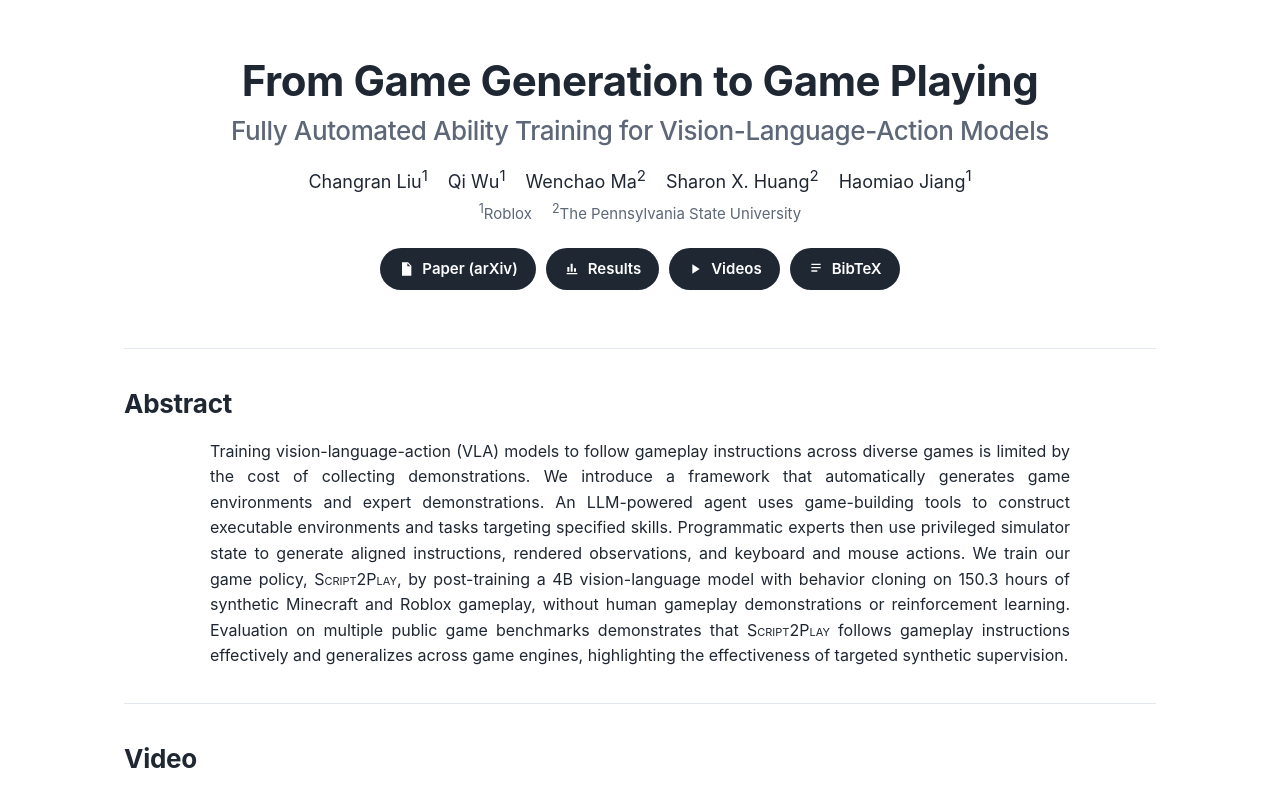
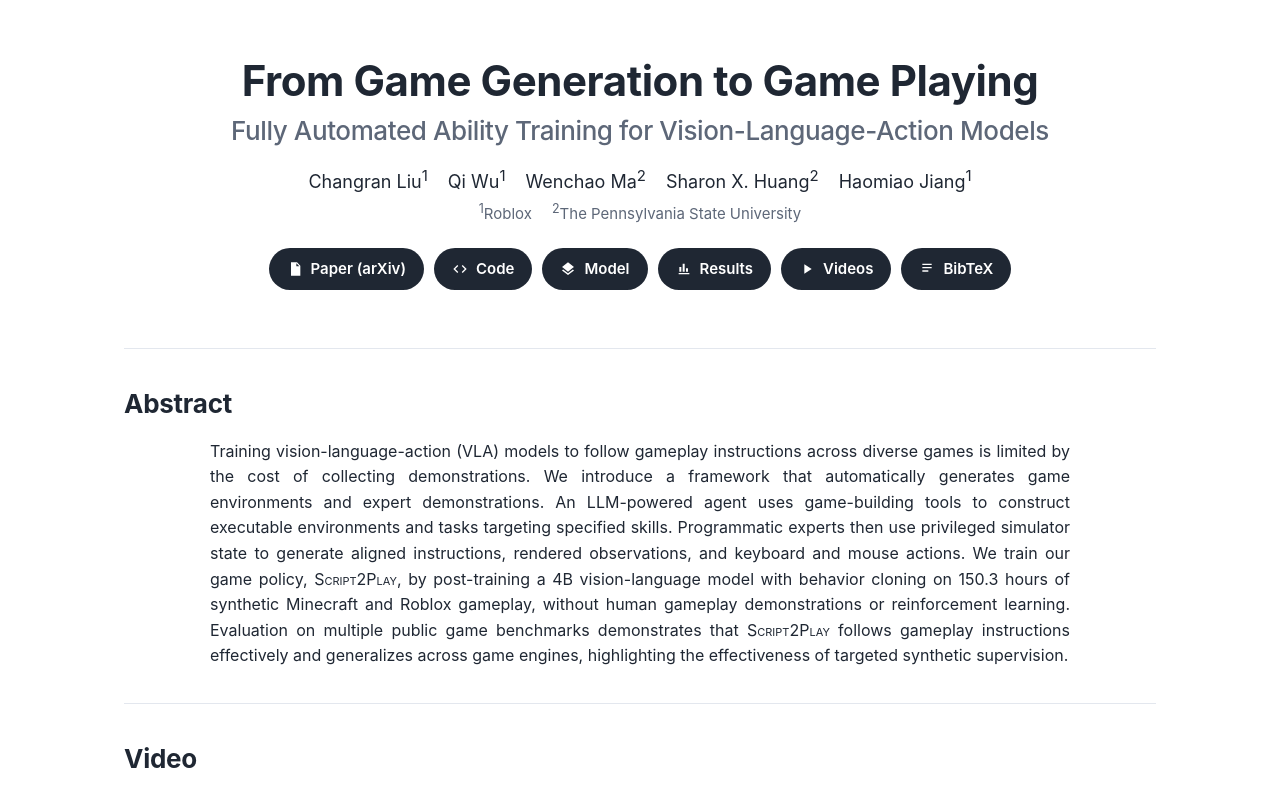
Before and after one commit to AssetTool-Labs/script2play, a plain HTML site: page index.html in a window 1280 px wide. Shown: the top 796 px of the page. Drawn offline with Linux system fonts and the light colour scheme; grey boxes are pictures that could not be loaded.

Commit message:
Add Code and Model buttons

```diff
--- a/index.html
+++ b/index.html
@@ -21,6 +21,8 @@
     <div class="affil"><span><sup>1</sup>Roblox</span><span><sup>2</sup>The Pennsylvania State University</span></div>
     <div class="buttons">
       <a class="btn" href="https://arxiv.org/pdf/2611.11136" target="_blank" rel="noopener"><svg viewBox="0 0 24 24"><path d="M6 2h9l5 5v15H6zM14 3.5V8h4.5"/></svg>Paper (arXiv)</a>
+      <a class="btn" href="https://github.com/AssetTool-Labs/script2play-inference" target="_blank" rel="noopener"><svg viewBox="0 0 24 24"><path d="M9.4 16.6 4.8 12l4.6-4.6L8 6l-6 6 6 6zm5.2 0 4.6-4.6-4.6-4.6L16 6l6 6-6 6z"/></svg>Code</a>
+      <a class="btn" href="https://huggingface.co/GameIntelligenceLab/Script2Play-4B" target="_blank" rel="noopener"><svg viewBox="0 0 24 24"><path d="m12 18.54-7.37-5.73L3 14.07l9 7 9-7-1.63-1.27zM12 16l7.36-5.73L21 9l-9-7-9 7 1.63 1.27z"/></svg>Model</a>
       <a class="btn" href="#results"><svg viewBox="0 0 24 24"><path d="M4 20h16v-2H4zm1-4h3V9H5zm5 0h3V4h-3zm5 0h3v-5h-3z"/></svg>Results</a>
       <a class="btn" href="#rollouts"><svg viewBox="0 0 24 24"><path d="M8 5v14l11-7z"/></svg>Videos</a>
       <a class="btn" href="#bibtex"><svg viewBox="0 0 24 24"><path d="M5 4h14v2H5zm0 5h14v2H5zm0 5h9v2H5z"/></svg>BibTeX</a>
```
